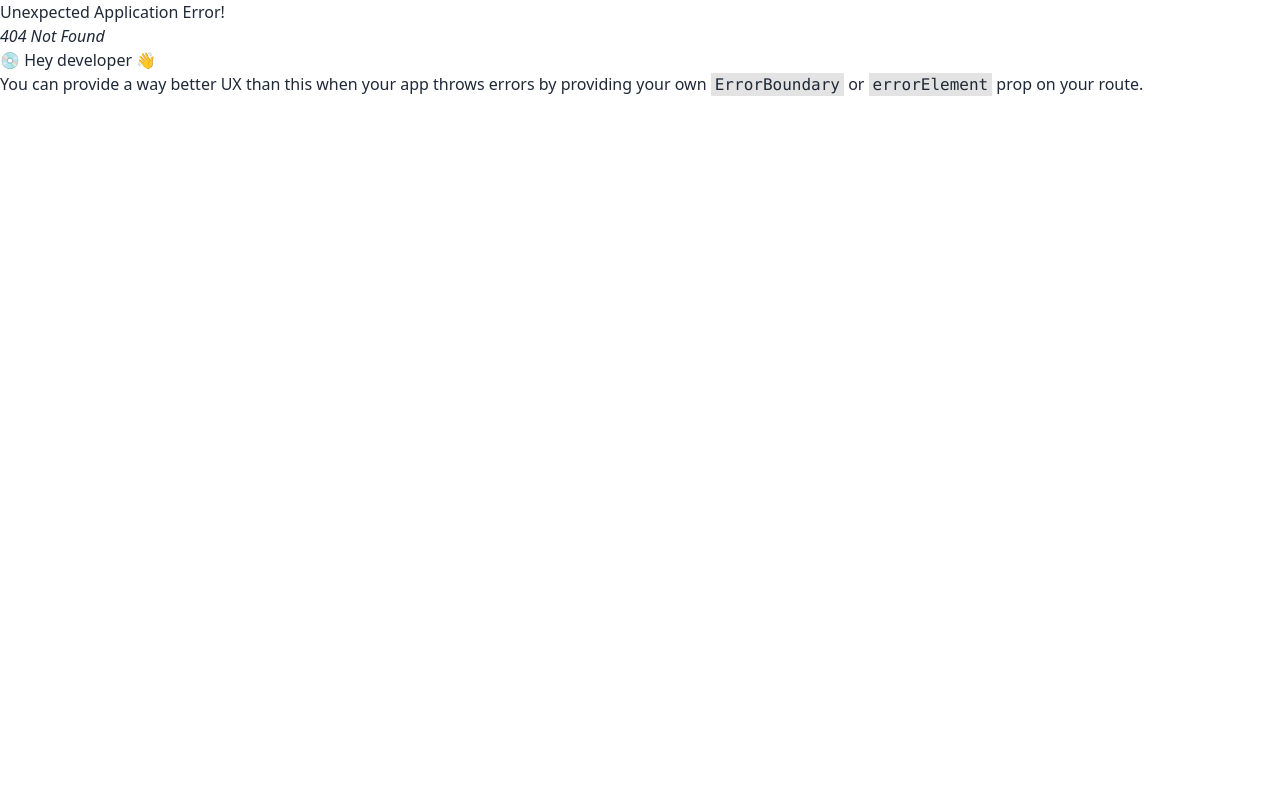
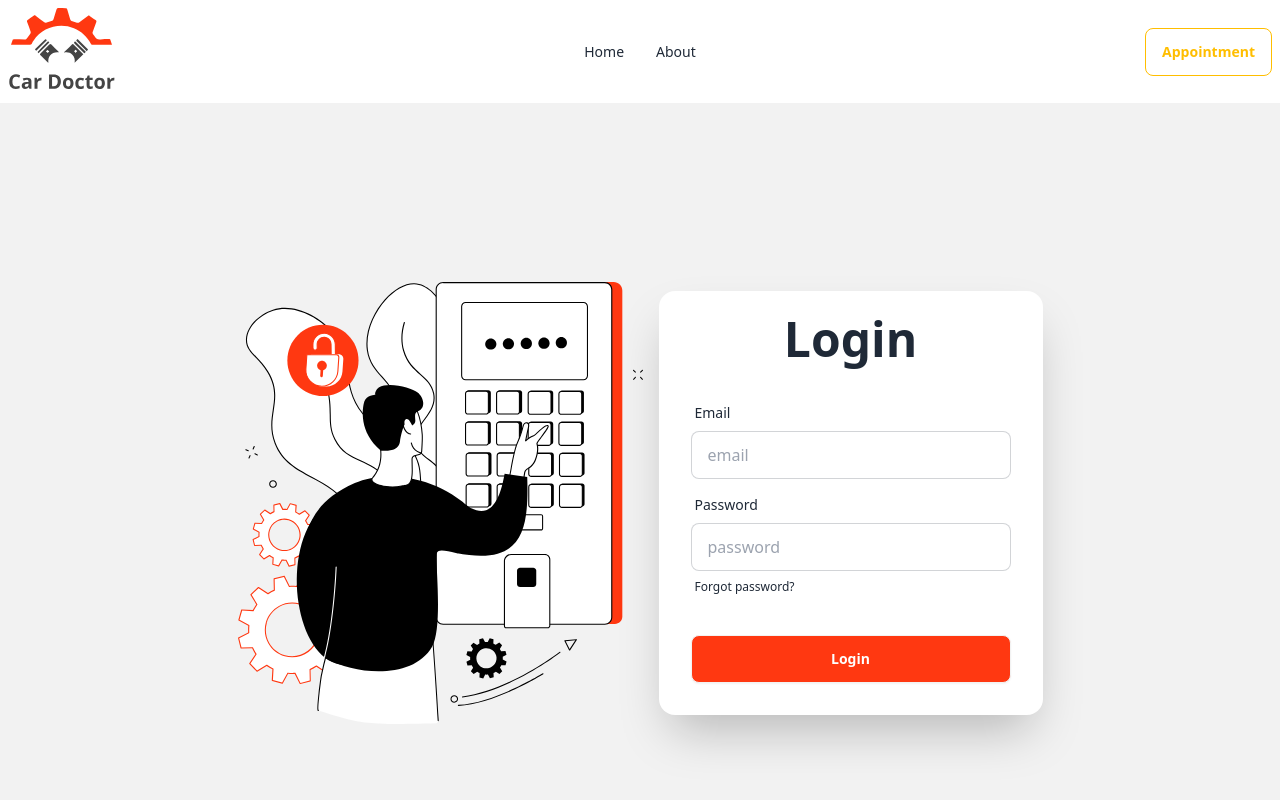
Before and after one commit to asib11/car-doctor-client, a React (Vite) app: page /login in a window 1280 px wide. Before the commit this address had no page. Shown: the top 800 px of the page. Built offline with nearby package versions, Linux system fonts and the light colour scheme.

Commit message:
firebase connected

```diff
--- a/package.json
+++ b/package.json
@@ -10,6 +10,7 @@
     "preview": "vite preview"
   },
   "dependencies": {
+    "firebase": "^10.7.1",
     "localforage": "^1.10.0",
     "match-sorter": "^6.3.1",
     "react": "^18.2.0",
--- a/src/Routes/Routes.jsx
+++ b/src/Routes/Routes.jsx
@@ -1,6 +1,7 @@
 import { createBrowserRouter } from "react-router-dom";
 import Main from "../Layout/main";
 import Home from "../pages/Home/Home/Home";
+import Login from "../pages/Login/Login";
 
 
 const router = createBrowserRouter([
@@ -11,6 +12,10 @@ const router = createBrowserRouter([
         {
             path: '/',
             element: <Home></Home>
+        },
+        {
+          path: 'login',
+          element: <Login></Login>
         }
       ]
     },
--- /dev/null
+++ b/src/firebase/firebase.config.js
@@ -0,0 +1,19 @@
+// Import the functions you need from the SDKs you need
+import { initializeApp } from "firebase/app";
+// TODO: Add SDKs for Firebase products that you want to use
+// https://firebase.google.com/docs/web/setup#available-libraries
+
+// Your web app's Firebase configuration
+const firebaseConfig = {
+  apiKey: import.meta.env.VITE_apiKey,
+  authDomain: import.meta.env.VITE_authDomain,
+  projectId: import.meta.env.VITE_projectId,
+  storageBucket: import.meta.env.VITE_storageBucket,
+  messagingSenderId: import.meta.env.VITE_messagingSenderId,
+  appId: import.meta.env.VITE_appId
+};
+
+// Initialize Firebase
+const app = initializeApp(firebaseConfig);
+
+export default app;
--- /dev/null
+++ b/src/pages/Login/Login.jsx
@@ -0,0 +1,48 @@
+import img from '../../assets/images/login/login.svg'
+const Login = () => {
+
+    const handleLogin = event =>{
+        event.preventDefault();
+        const form = event.target;
+        const email = form.email.vaule;
+        const password = form.password.value;
+        const user = {email, password};
+        console.log(user)
+    }
+    return (
+        <div className="hero min-h-screen bg-base-200">
+            <div className="hero-content flex-col lg:flex-row">
+                <div className="">
+                    <img src={img} alt="" />
+                </div>
+
+                <div className="card shrink-0 w-full max-w-sm shadow-2xl bg-base-100 pt-6">
+                    <h1 className="text-5xl font-bold text-center">Login</h1>
+                    <form onSubmit={handleLogin} className="card-body">
+                        <div className="form-control">
+                            <label className="label">
+                                <span className="label-text">Email</span>
+                            </label>
+                            <input type="email" placeholder="email" name='email' className="input input-bordered" required />
+                        </div>
+                        <div className="form-control">
+                            <label className="label">
+                                <span className="label-text">Password</span>
+                            </label>
+                            <input type="password" placeholder="password" name='password' className="input input-bordered" required />
+                            <label className="label">
+                                <a href="#" className="label-text-alt link link-hover">Forgot password?</a>
+                            </label>
+                        </div>
+                        <div className="form-control mt-6">
+                            <input className='btn  bg-[#FF3811] text-white' type="submit" value="Login" />
+                        </div>
+                    </form>
+                </div>
+
+            </div>
+        </div>
+    );
+};
+
+export default Login;
```
Also changed, not shown: 2 other files (tests, documents, lock files or other folders).
